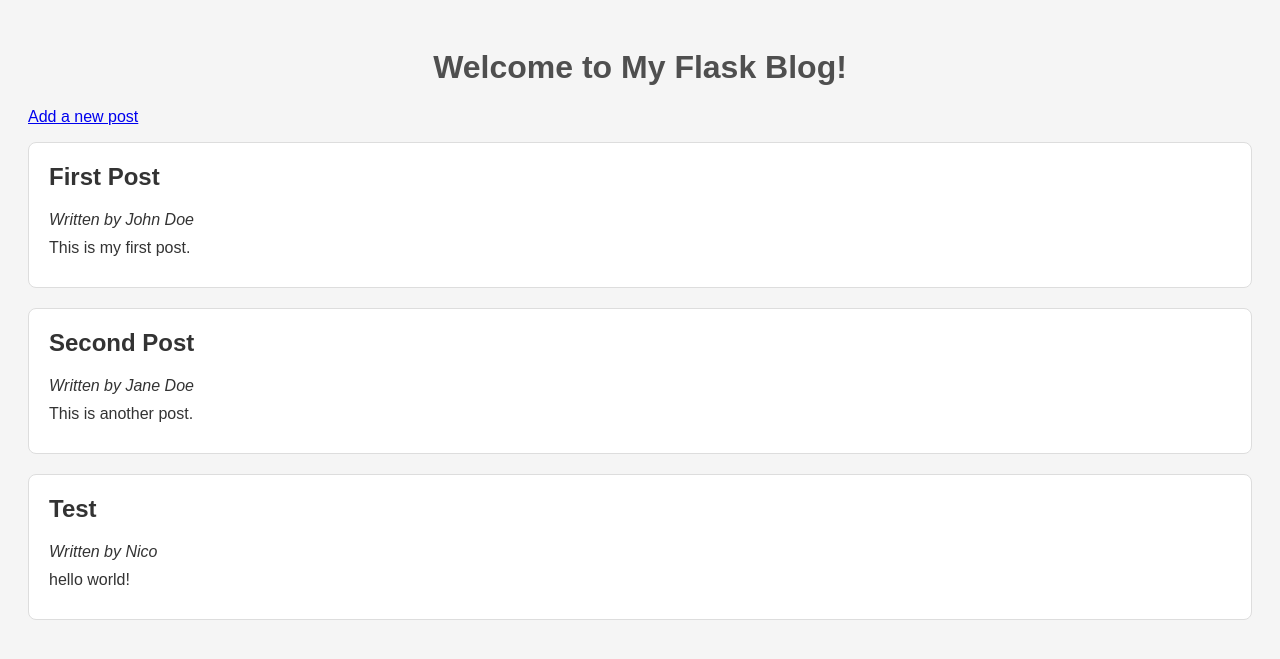
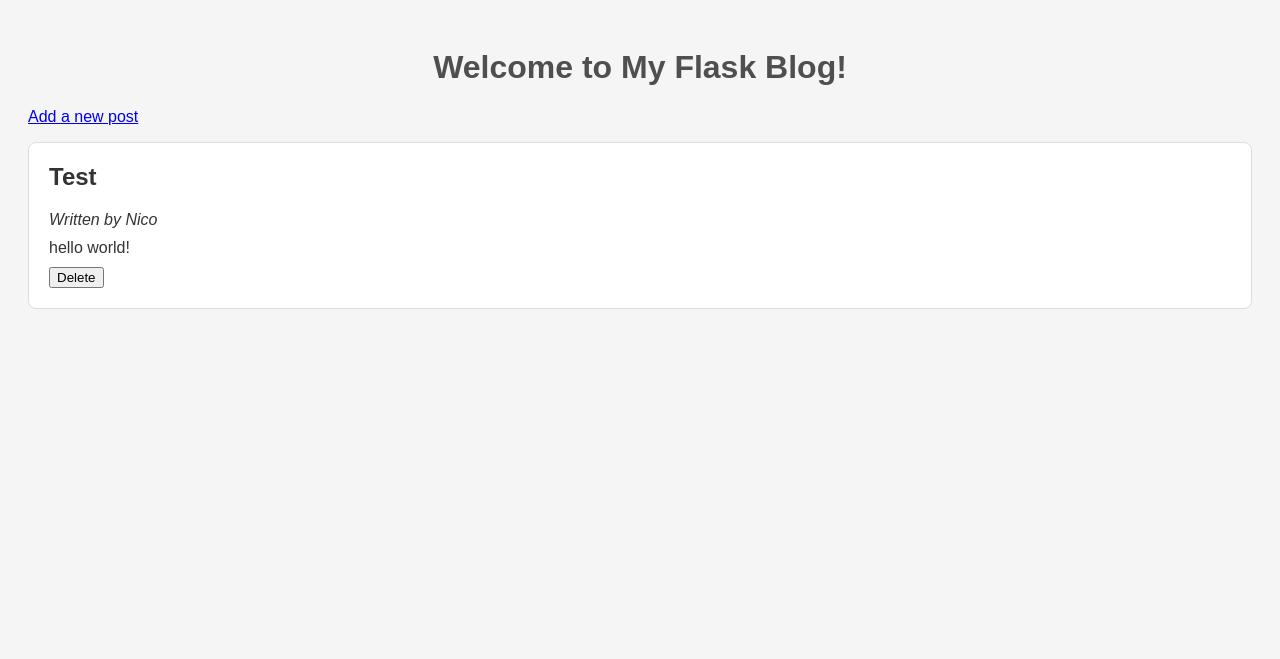
Before and after one commit to heynicorivera/Masterblog, a Flask app: page / in a window 1280 px wide. Shown: the top 659 px of the page. Run offline with Flask 3, Linux system fonts and the light colour scheme.

Commit message:
Added the delete route whith a delete button for each post.

```diff
--- a/app.py
+++ b/app.py
@@ -30,12 +30,14 @@ def generate_id(posts):
 
 @app.route('/')
 def index():
+    """Show the home page with all blog posts."""
     blog_posts = load_posts()
     return render_template('index.html', posts=blog_posts)
 
 
 @app.route('/add', methods=['GET', 'POST'])
 def add():
+    """Show the add form (GET) or save a new blog post (POST)."""
     if request.method == 'POST':
         blog_posts = load_posts()
         new_post = {
@@ -51,5 +53,17 @@ def add():
     return render_template('add.html')
 
 
+@app.route('/delete/<int:post_id>')
+def delete(post_id):
+    """Delete the blog post with the given id and go back home."""
+    blog_posts = load_posts()
+    for post in blog_posts:
+        if post["id"] == post_id:
+            blog_posts.remove(post)
+            break
+    save_posts(blog_posts)
+    return redirect(url_for('index'))
+
+
 if __name__ == '__main__':
     app.run(host="0.0.0.0", port=5000, debug=True)
--- a/posts.json
+++ b/posts.json
@@ -1,16 +1,4 @@
 [
-    {
-        "id": 1,
-        "author": "John Doe",
-        "title": "First Post",
-        "content": "This is my first post."
-    },
-    {
-        "id": 2,
-        "author": "Jane Doe",
-        "title": "Second Post",
-        "content": "This is another post."
-    },
     {
         "id": 3,
         "author": "Nico",
--- a/templates/index.html
+++ b/templates/index.html
@@ -14,6 +14,9 @@
         <h2>{{ post.title }}</h2>
         <p><em>Written by {{ post.author }}</em></p>
         <p>{{ post.content }}</p>
+        <form action="/delete/{{ post.id }}" method="get">
+            <button type="submit">Delete</button>
+        </form>
     </div>
     {% endfor %}
 </body>
```
